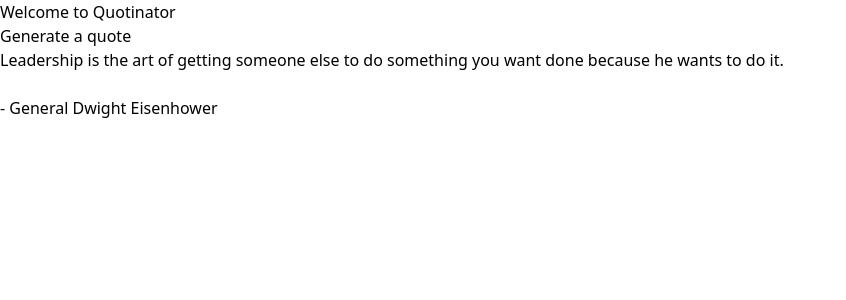
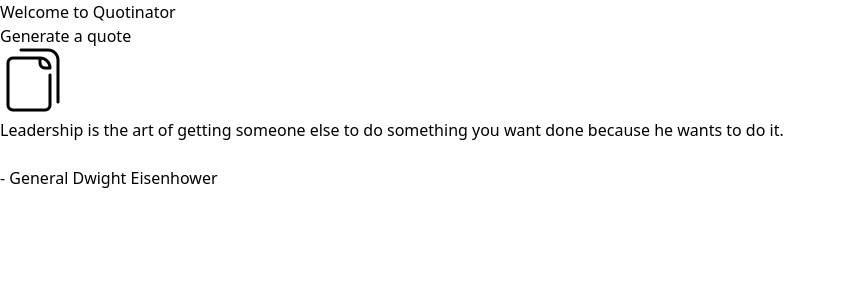
Before and after one commit to Krius2023/quotinator, a React (Vite) app: page / in a window 1280 px wide. Both pictures are taken after a click on the button "Generate a quote". Shown: the top 300 px of the page, without its empty margins (0-846 px from the left). Built offline with nearby package versions, Linux system fonts and the light colour scheme.

Commit message:
copy button

```diff
--- a/src/App.jsx
+++ b/src/App.jsx
@@ -5,11 +5,18 @@ function App() {
 
   const [quote, setQuote] = useState("");
   const [by, setBy] = useState("");
+  const [hasCopied, setHasCopied] = useState(false);
 
   const populateQuote = () => {
+    setHasCopied(false)
     let quotesResponse = getTodaysQuote();
     setQuote(quotesResponse.body);
     setBy(quotesResponse.by);
+  };
+  const copyQuoteToClipboard = () => {
+    setHasCopied(true)
+    setTimeout(() => {setHasCopied(false)}, 750)
+    navigator.clipboard.writeText(`${quote} - ${by}`);
   };
 
   return (
@@ -21,7 +28,9 @@ function App() {
           <button className="md:w-full md:p-4 p-1 my-4 rounded-3xl hover:bg-white bg-pink-500 text-black-500 md:text-4xl text-xl" onClick={populateQuote}>Generate a quote</button>
         </div>
         {quote ?
-          <div className="my-40 md:my-64">
+          <div className="my-52 md:my-80">
+            <button onClick={copyQuoteToClipboard} className="bg-white px-2 py-2 mb-4 rounded-full right-0 top-0 self-end"><img src="./src/public/copy-icon.png" alt="copy-icon" className="h-4"/></button>
+            {hasCopied ? <button onClick={copyQuoteToClipboard} className="pl-2 text-white font-bold text-xl animate-bounce">✓</button> : ""}
             <h4 className="max-w-[800px] p-10 border-2 rounded-2xl text-white md:text-4xl text-xl">{quote}<br /><br />- {by}</h4>
           </div> : ""
         }
```
Also changed, not shown: src/public/copy-icon.png (added).
